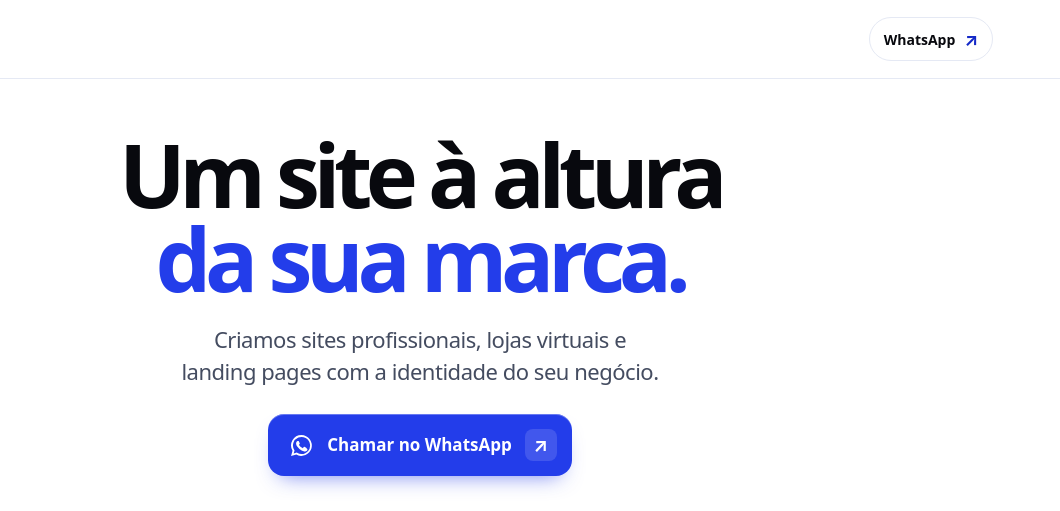
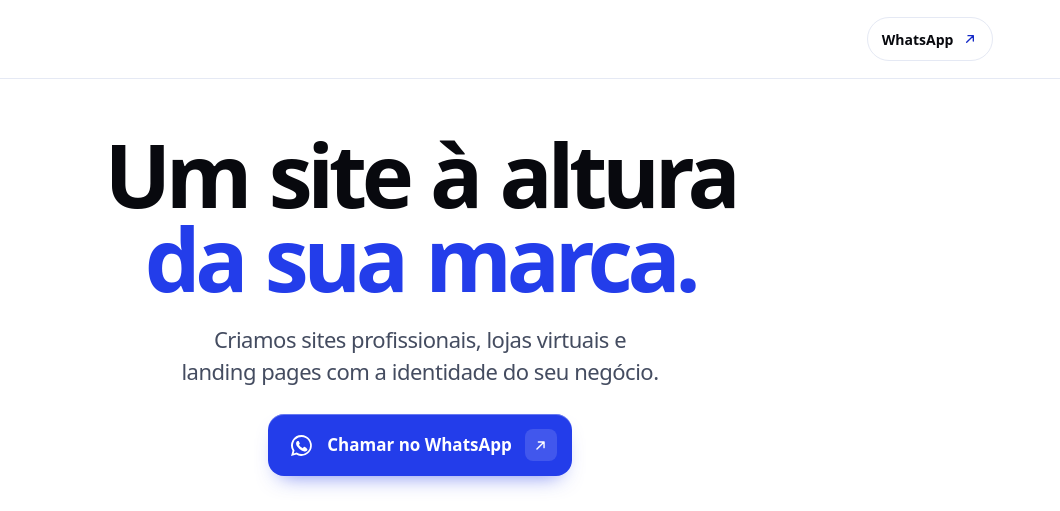
Before and after one commit to gabrielvalemtim22/webora-planos, a website: page index.html in a window 1280 px wide. Shown: the top 511 px of the page, 220-1280 px from the left. Drawn offline with Linux system fonts and the light colour scheme.

Commit message:
Aprimora a tipografia e as setas dos botões de WhatsApp

```diff
--- a/assets/css/contato.css
+++ b/assets/css/contato.css
@@ -51,7 +51,7 @@ a:focus-visible { outline: 3px solid var(--royal); outline-offset: 5px; }
   font-weight: 650;
   transition: background-color .2s, border-color .2s;
 }
-.masthead__link span { color: var(--royal-deep); font-size: 18px; line-height: 1; }
+.masthead__link .external-arrow { width: 16px; height: 16px; color: var(--royal-deep); }
 .masthead__link:hover { border-color: #C4CEFF; background: #F4F6FF; }
 
 .opening { padding-top: clamp(42px, 4.2vw, 68px); }
@@ -67,7 +67,8 @@ a:focus-visible { outline: 3px solid var(--royal); outline-offset: 5px; }
   font-size: clamp(55px, 6.9vw, 104px);
   font-weight: 790;
   line-height: .95;
-  letter-spacing: -.073em;
+  letter-spacing: -.061em;
+  word-spacing: .045em;
   text-wrap: balance;
 }
 .opening h1 span { display: block; color: var(--royal); }
@@ -100,7 +101,7 @@ a:focus-visible { outline: 3px solid var(--royal); outline-offset: 5px; }
 }
 .contact-button:hover { background: var(--royal-deep); box-shadow: 0 16px 27px -11px #243be895; transform: translateY(-2px); }
 .contact-button:active { transform: translateY(0); }
-.contact-button svg { width: 25px; height: 25px; flex: none; }
+.contact-button > svg { width: 25px; height: 25px; flex: none; }
 .contact-button__arrow {
   display: grid;
   place-items: center;
@@ -109,9 +110,8 @@ a:focus-visible { outline: 3px solid var(--royal); outline-offset: 5px; }
   flex: none;
   border-radius: 8px;
   background: #ffffff23;
-  font-size: 19px;
-  line-height: 1;
 }
+.contact-button__arrow .external-arrow { width: 17px; height: 17px; }
 
 .opening__art {
   position: relative;
@@ -144,7 +144,7 @@ a:focus-visible { outline: 3px solid var(--royal); outline-offset: 5px; }
   .brand__wordmark { width: 88px; }
   .masthead__link { padding-inline: 11px; gap: 7px; font-size: 13px; }
   .opening { padding-top: 46px; }
-  .opening h1 { font-size: clamp(37px, 11vw, 65px); letter-spacing: -.068em; }
+  .opening h1 { font-size: clamp(37px, 11vw, 65px); letter-spacing: -.06em; }
   .opening p { max-width: 31ch; margin-top: 19px; }
   .contact-button { margin-top: 24px; }
   .opening__art { aspect-ratio: 1.28; }
--- a/index.html
+++ b/index.html
@@ -54,7 +54,7 @@
         <img class="brand__wordmark" src="/assets/img/marca/webora-logotipo-preto.webp?v=10" width="560" height="126" alt="Webora">
       </div>
       <a class="masthead__link" href="https://wa.me/5511959304102?text=Ol%C3%A1%2C%20Webora%21%20Quero%20conversar%20sobre%20um%20site%20para%20meu%20neg%C3%B3cio." target="_blank" rel="noopener">
-        WhatsApp <span aria-hidden="true">↗</span>
+        WhatsApp <svg class="external-arrow" viewBox="0 0 24 24" fill="none" stroke="currentColor" stroke-width="2" stroke-linecap="round" stroke-linejoin="round" aria-hidden="true"><path d="M7 17 17 7M9 7h8v8"/></svg>
       </a>
     </div>
   </header>
@@ -67,7 +67,7 @@
         <a class="contact-button" href="https://wa.me/5511959304102?text=Ol%C3%A1%2C%20Webora%21%20Quero%20conversar%20sobre%20um%20site%20para%20meu%20neg%C3%B3cio." target="_blank" rel="noopener">
           <svg viewBox="0 0 24 24" fill="currentColor" aria-hidden="true"><path d="M12 2a10 10 0 0 0-8.6 15.1L2 22l5-1.3A10 10 0 1 0 12 2Zm0 18.2a8.2 8.2 0 0 1-4.2-1.2l-.3-.2-3 .8.8-2.9-.2-.3A8.2 8.2 0 1 1 12 20.2Zm4.5-6.1-1.7-.8c-.2-.1-.4-.1-.6.1l-.8 1c-.1.2-.3.2-.5.1a6.7 6.7 0 0 1-3.3-2.9c-.2-.4.2-.4.7-1.3.1-.2 0-.3 0-.4l-.8-1.8c-.2-.5-.4-.4-.6-.4h-.5a1 1 0 0 0-.7.3 3 3 0 0 0-.9 2.2 5.2 5.2 0 0 0 1.1 2.8 11.9 11.9 0 0 0 4.6 4c1.7.7 2.4.8 3.2.7.5-.1 1.5-.6 1.8-1.2.2-.6.2-1.1.1-1.2l-.4-.3Z"/></svg>
           <span>Chamar no WhatsApp</span>
-          <span class="contact-button__arrow" aria-hidden="true">↗</span>
+          <span class="contact-button__arrow" aria-hidden="true"><svg class="external-arrow" viewBox="0 0 24 24" fill="none" stroke="currentColor" stroke-width="2" stroke-linecap="round" stroke-linejoin="round" aria-hidden="true"><path d="M7 17 17 7M9 7h8v8"/></svg></span>
         </a>
       </div>
       <div class="opening__art" aria-hidden="true">
```
